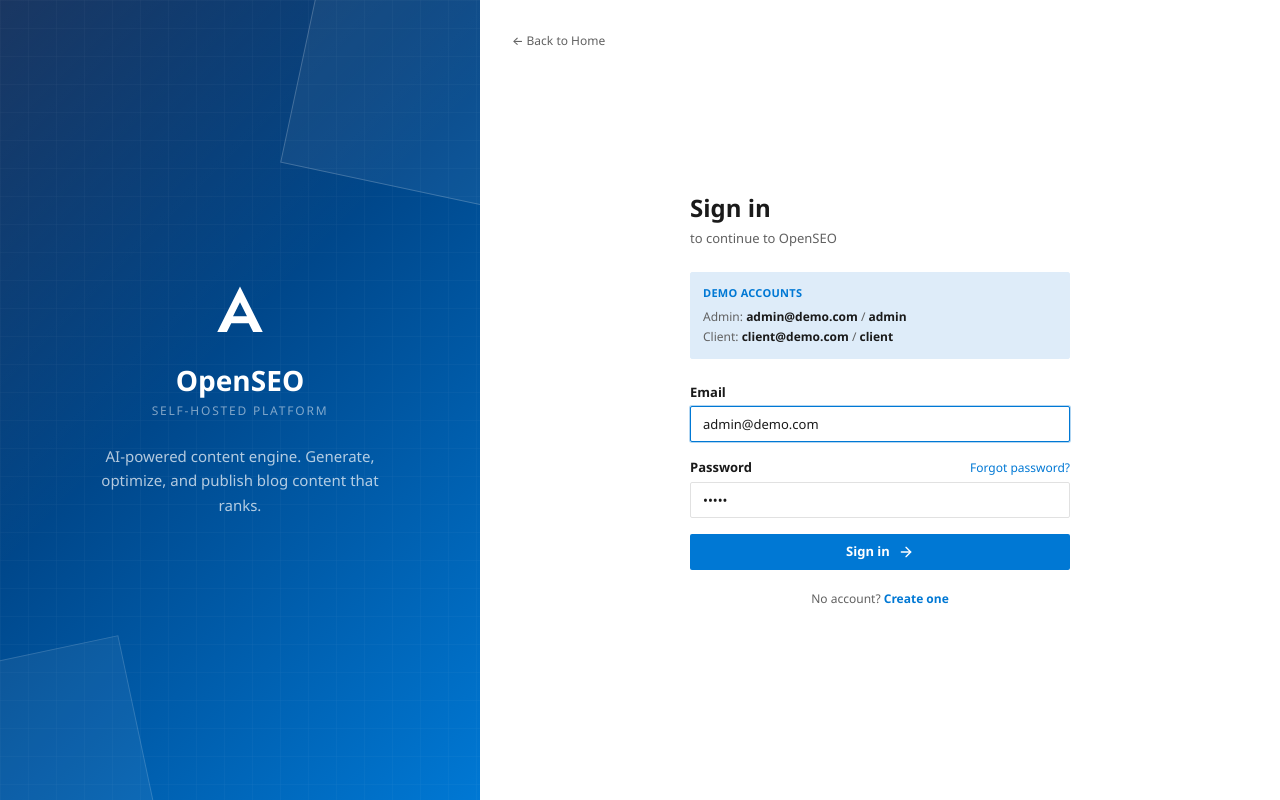
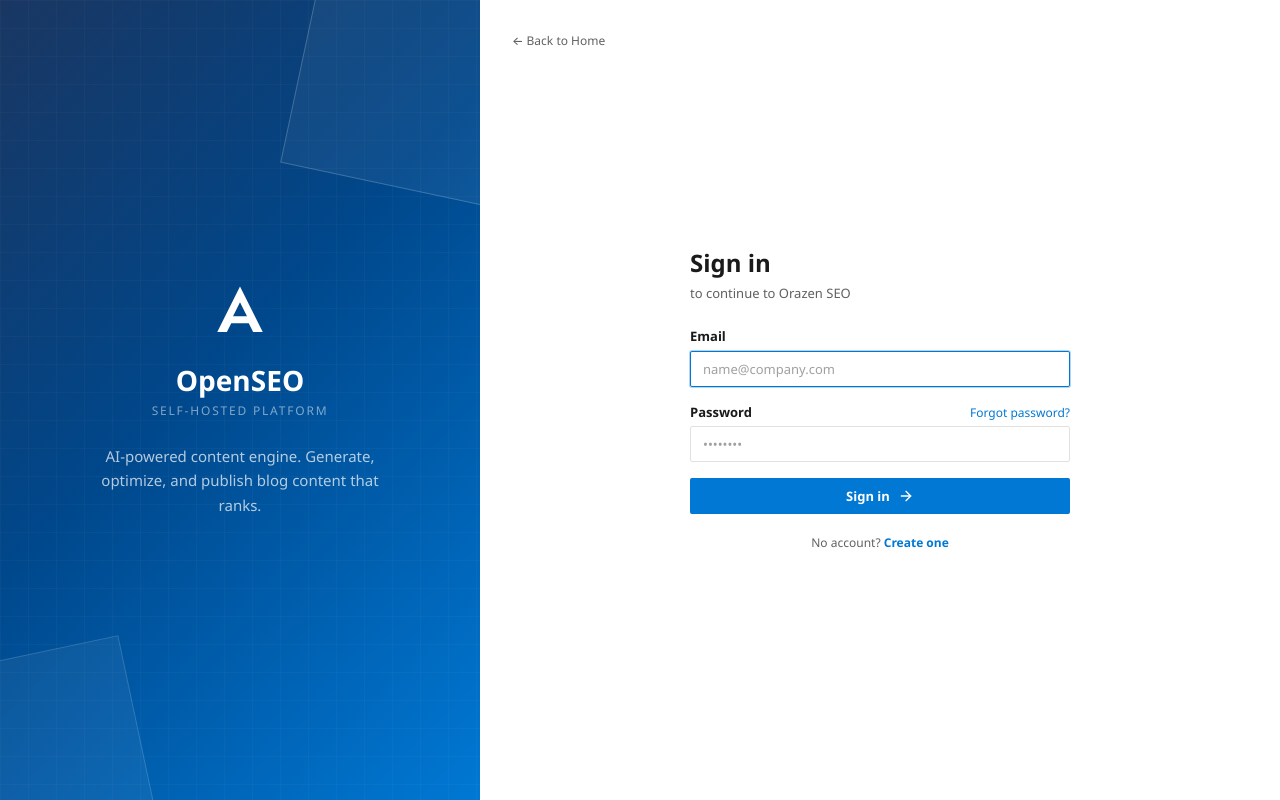
Before and after one commit to tharunramagiri/orazen-seo, a Next.js app: page /login in a window 1280 px wide. Built offline with nearby package versions, Linux system fonts and the light colour scheme.

Commit message:
Rebrand login page + remove exposed demo credentials from client-facing login form

```diff
--- a/src/app/(auth)/login/page.tsx
+++ b/src/app/(auth)/login/page.tsx
@@ -11,8 +11,8 @@
 import { ArrowRight, Loader2 } from 'lucide-react'
 
 function LoginForm() {
-  const [email, setEmail] = useState('admin@demo.com')
-  const [password, setPassword] = useState('admin')
+  const [email, setEmail] = useState('')
+  const [password, setPassword] = useState('')
   const [error, setError] = useState('')
   const [loading, setLoading] = useState(false)
   const router = useRouter()
@@ -41,18 +41,8 @@
         Sign in
       </h2>
       <p className="mt-1.5 text-[13px] text-muted-foreground">
-        to continue to OpenSEO
+        to continue to Orazen SEO
       </p>
-
-      <div className="mt-6 rounded-sm border border-info-light bg-info-light p-3">
-        <p className="text-[11px] font-semibold text-primary uppercase tracking-wide mb-1.5">
-          Demo Accounts
-        </p>
-        <div className="space-y-0.5 text-[12px] text-muted-foreground">
-          <p>Admin: <span className="font-semibold text-foreground">admin@demo.com</span> / <span className="font-semibold text-foreground">admin</span></p>
-          <p>Client: <span className="font-semibold text-foreground">client@demo.com</span> / <span className="font-semibold text-foreground">client</span></p>
-        </div>
-      </div>
 
       <form onSubmit={handleSubmit} className="mt-6 space-y-4">
         <div>
```
